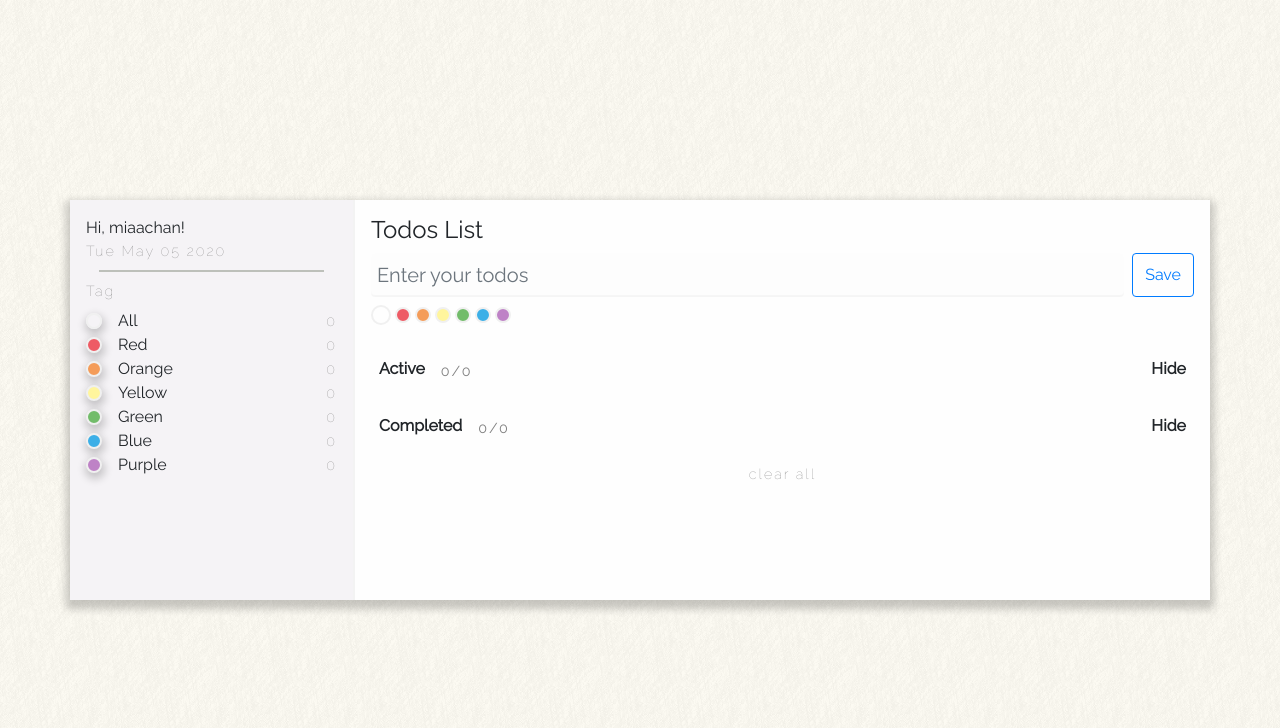
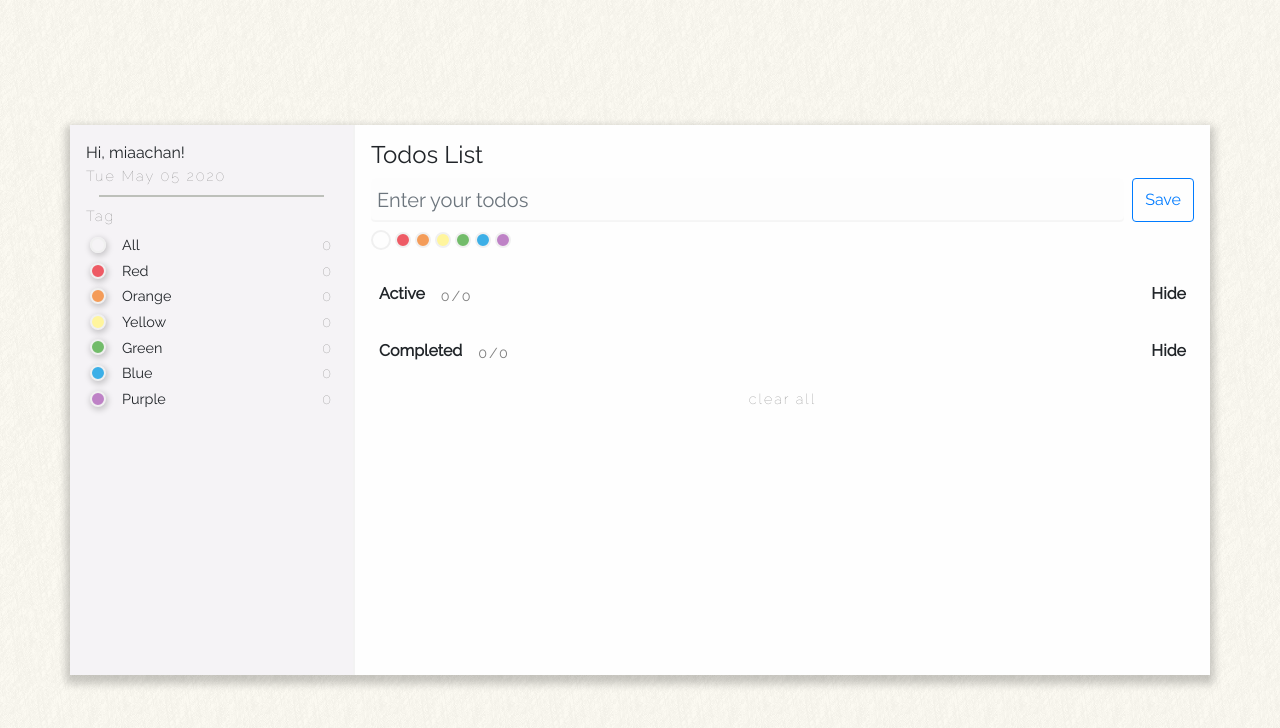
Before and after one commit to miaachan/todos-vue, a Vue app: page / in a window 1280 px wide. Shown: the top 728 px of the page. Built offline with nearby package versions, Linux system fonts and the light colour scheme.

Commit message:
hide&show

```diff
--- a/src/components/LSection.vue
+++ b/src/components/LSection.vue
@@ -14,11 +14,12 @@
         v-for="tag in this.todoTags"
         :key="tag.id"
         :class="tag"
-        class="d-flex align-items-center"
+        class="d-flex align-items-center m-1"
       >
         <label class="mr-3" :class="tag"></label>
 
-        {{ tag.charAt(0).toUpperCase() + tag.slice(1) }}
+        <span>{{ tag.charAt(0).toUpperCase() + tag.slice(1) }}</span>
+
         <span class="ml-auto light">{{ todosLength(tag) }}</span>
       </li>
     </ul>
@@ -65,10 +66,14 @@ export default {
   padding: 6px;
   border: 2px solid #f0f0f0;
   border-radius: 18px;
-  box-shadow: 1px 4px 8px 2px rgba(0, 0, 0, 0.2);
+  box-shadow: 1px 2px 6px 1px rgba(0, 0, 0, 0.2);
   outline: none;
   transition: padding 0.15s ease-out;
   cursor: pointer;
+}
+
+label ~ span {
+  font-size: 0.9rem;
 }
 
 input:checked ~ label {
@@ -78,6 +83,4 @@ input:checked ~ label {
   outline: none;
   /* box-shadow: 2px 2px 6px 0 rgba(0, 0, 0, 0.2); */
 }
-
-
 </style>
--- a/src/components/Main.vue
+++ b/src/components/Main.vue
@@ -1,6 +1,6 @@
 <template>
   <b-container class="layout">
-    <b-row style="min-height:400px;">
+    <b-row>
       <b-col cols="3" class="p-0">
         <LSection
           class="p-3"
@@ -15,7 +15,7 @@
           <!-- <b-form inline @submit.prevent="submit"> -->
           <div class="d-flex">
             <b-input
-            class="new-todo"
+              class="new-todo"
               v-model="newTodo"
               placeholder="Enter your todos"
               @keyup.enter="addTodo()"
@@ -126,10 +126,13 @@ export default {
 
 <style scoped>
 .layout {
-  min-height: 400px;
   max-height: 80vh;
   overflow: hidden;
   box-shadow: 0 5px 8px 4px rgba(0, 0, 0, 0.2);
+}
+
+.row {
+  min-height: 550px;
 }
 .Main {
   background-color: #fefefe;
--- a/src/components/TodosList.vue
+++ b/src/components/TodosList.vue
@@ -5,13 +5,17 @@
       <span class="light mr-auto ml-3 pt-1">
         {{ filteredTodos.length }}/{{ todos.length }}</span
       >
-      <strong>Hide</strong>
+      <span @click="hide = !hide" style="cursor:pointer;">
+        <strong v-if="hide == false" @click="hideTodosList()">Hide</strong>
+        <strong v-else>Show</strong>
+      </span>
     </div>
 
     <transition-group
       name="fade"
       tag="ul"
-      class="todo-list special-list list-unstyled"
+      class="todo-list list-unstyled"
+      :class="{ 'hide-list': hide }"
     >
       <li
         v-for="todo in filteredTodos"
@@ -25,7 +29,10 @@
           <div class="todo-title-wrapper">
             <div class="title" @dblclick="editTodo(todo)">{{ todo.title }}</div>
             <div class="w-100"></div>
-            <div class="d-flex align-items-center" v-if="todo.tag != 'all'">
+            <div
+              class="d-flex align-items-center"
+              v-if="todo.tag != 'all' || todo.completed"
+            >
               <label class="mr-4" :class="todo.tag"></label>
               <span class="light" v-if="todo.time">{{ todo.time }}</span>
               <!-- <span class="light" v-if="!todo.time">{{ todo.tag }}</span> -->
@@ -77,7 +84,8 @@ export default {
   },
   data() {
     return {
-      hoverTodo: null
+      hoverTodo: null,
+      hide: false
     };
   },
   computed: {
@@ -99,7 +107,8 @@ export default {
     },
     removeTodo: function(todo) {
       this.todos.splice(this.todos.indexOf(todo), 1);
-    }
+    },
+    hideTodosList: function() {}
   }
 };
 </script>
@@ -110,6 +119,18 @@ export default {
   letter-spacing: 2px;
   font-weight: 400;
   color: grey;
+}
+
+.todo-list {
+  transition: all 0.3s ease;
+}
+
+.hide-list {
+  transform: translateY(400px);
+  position: absolute;
+  padding: 0 !important;
+  margin: 0 !important;
+  opacity: 0;
 }
 
 .view {
```
